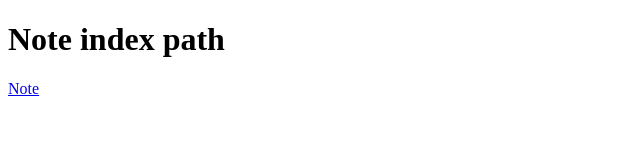
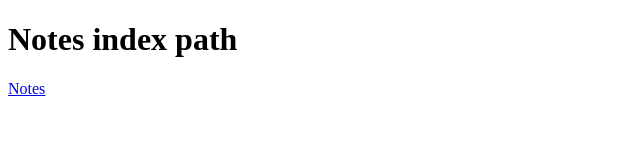
Before and after one commit to wscnd-fem/intro-nextjs, a Next.js app: page / in a window 1280 px wide. Shown: the top 160 px of the page, without its empty margins (0-640 px from the left). Built offline with nearby package versions, Linux system fonts and the light colour scheme.

Commit message:
Create README.md

```diff
--- a/src/pages/index.jsx
+++ b/src/pages/index.jsx
@@ -4,9 +4,9 @@ import Link from "next/link";
 
 const Page = () => (
   <div>
-    <h1>Note index path</h1>
+    <h1>Notes index path</h1>
     <Link href="/notes">
-      <a>Note</a>
+      <a>Notes</a>
     </Link>
   </div>
 );
--- a/src/pages/notes/[id].jsx
+++ b/src/pages/notes/[id].jsx
@@ -1,5 +1,6 @@
 import React from "react";
 
+import Link from "next/link";
 import { useRouter } from "next/router";
 
 const Page = () => {
@@ -11,6 +12,9 @@ const Page = () => {
       <button type="button" onClick={() => router.back()}>
         <p>Go back</p>
       </button>
+      <Link href={"/"}>
+        <a>Go to Home</a>
+      </Link>
     </div>
   );
 };
--- a/src/pages/notes/index.jsx
+++ b/src/pages/notes/index.jsx
@@ -21,6 +21,7 @@ const Page = () => {
           <button
             type="button"
             onClick={() => router.push(`/notes/${note.id}`)}
+            key={note.id}
           >
             <p>Go to {note.title}</p>
           </button>
```
Also changed, not shown: 1 other file (tests, documents, lock files or other folders).
